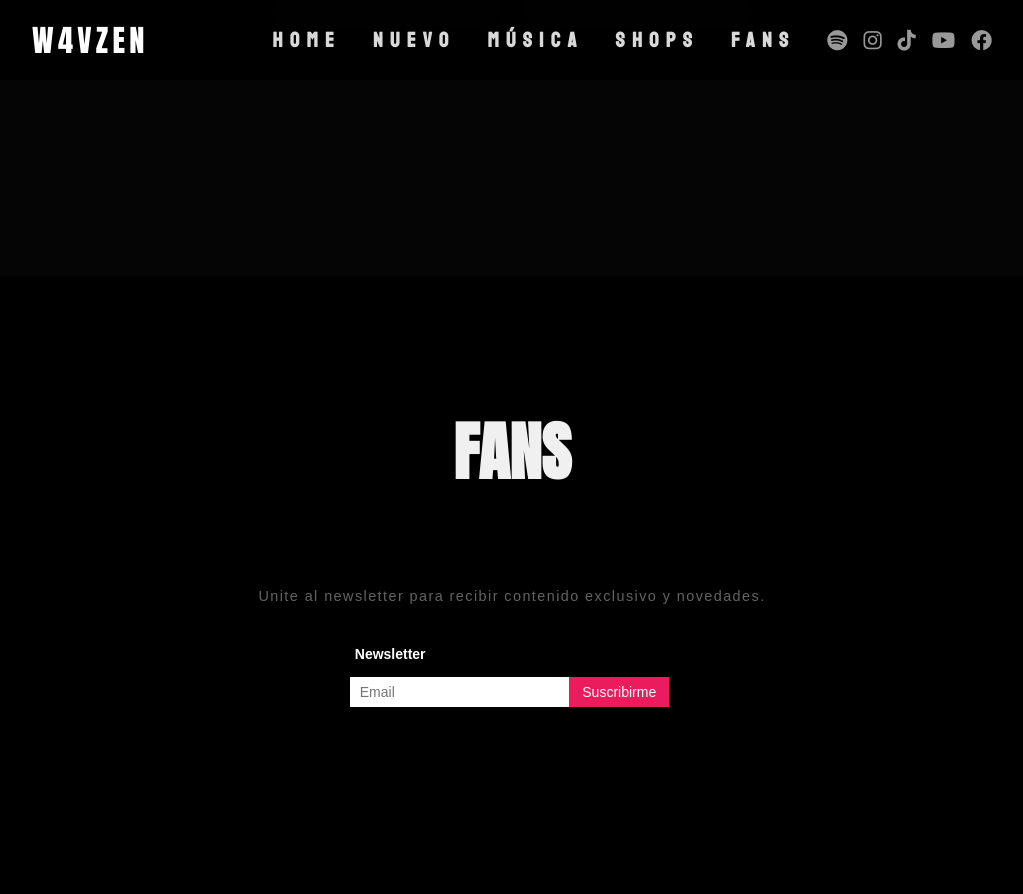
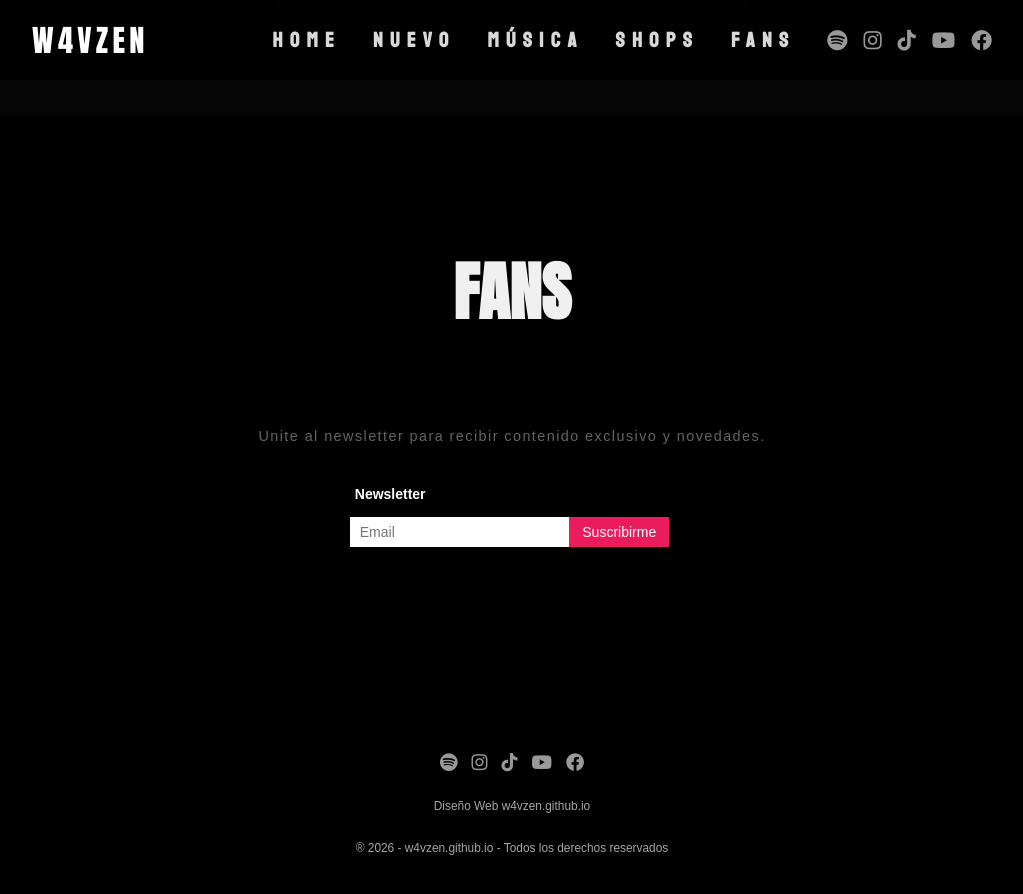
Before and after one commit to W4VZEN/w4vzen.github.io, a Jekyll site: the page built from index.html, in a window 1280 px wide and 900 px high, scrolled down 2859 px. Shown: the top 894 px of the window, without its empty margins (128-1151 px from the left). Built offline with Jekyll 4.4.1, drawn with Linux system fonts in a browser that asks for light colours; some web fonts are replaced; comment, search, counter and statistics services are not loaded; after the commit the page ends 3724 px from its top, so only the background shows below that.

Commit message:
Update estilos.css

```diff
--- a/assets/css/estilos.css
+++ b/assets/css/estilos.css
@@ -199,7 +199,7 @@
 =========================== */
 
 .shop-section {
-   padding: 6em 0 16em;
+   padding: 6em 0 6em;
   background: #050505;
 }
 
```
